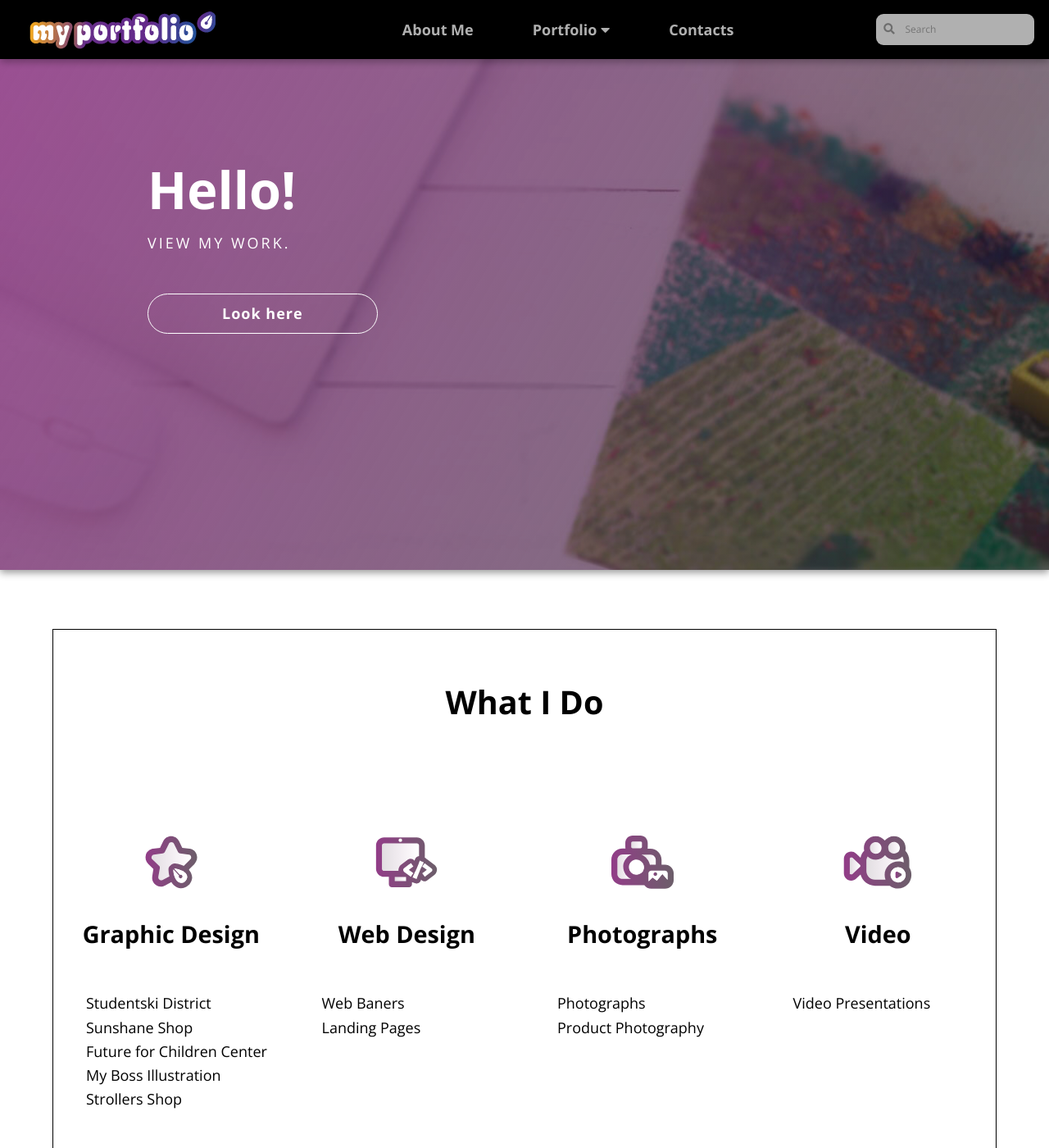
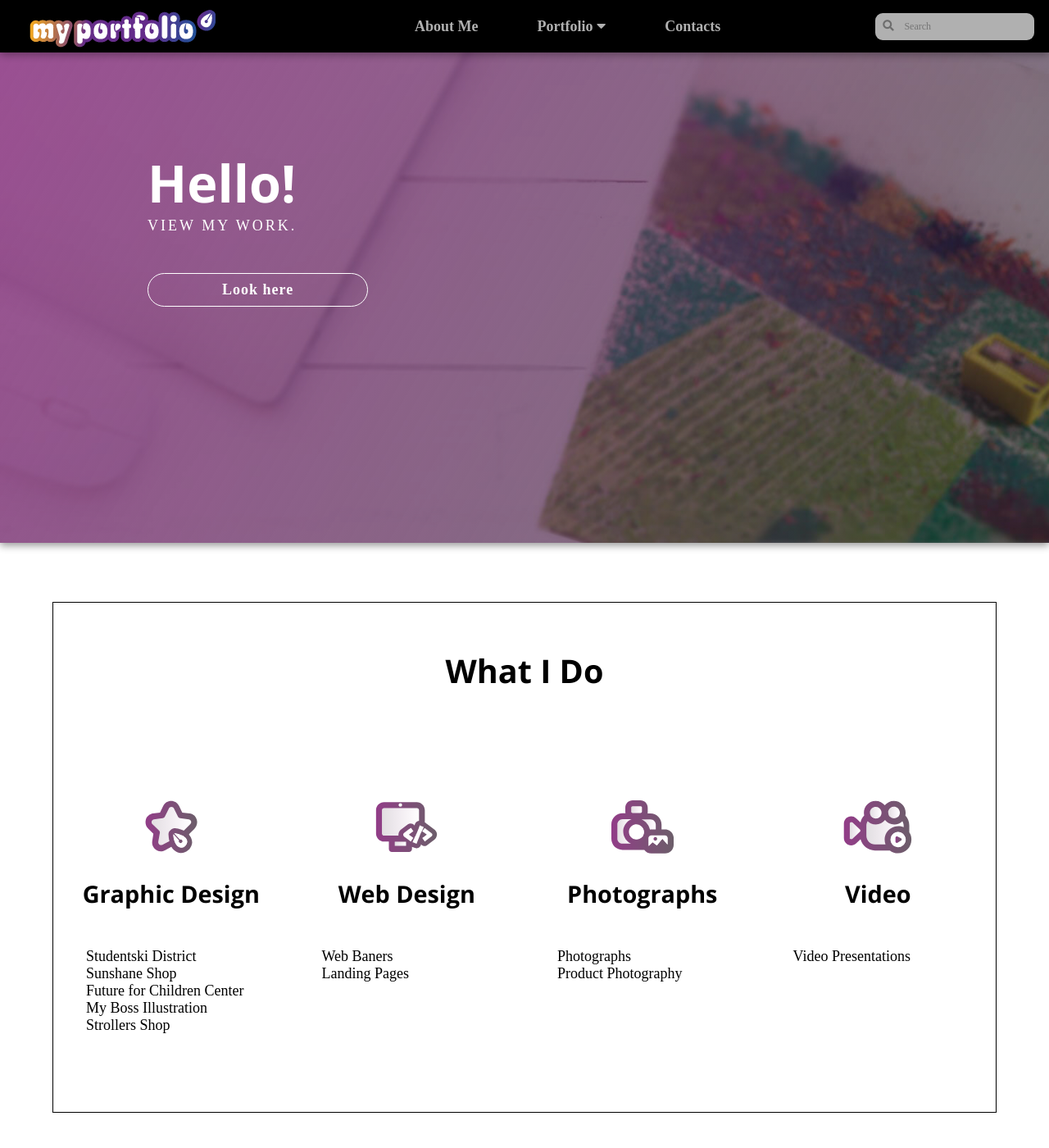
Before and after one commit to LiliyaMilanova/myportfolio, a Jekyll site: the page built from index.html, in a window 1280 px wide and 1400 px high. Shown: the whole window at 82% size. Built offline with Jekyll 4.4.1, drawn with Linux system fonts in a browser that asks for light colours; nearby versions of some CDN libraries.

Commit message:
Update typography.css

```diff
--- a/css/typography.css
+++ b/css/typography.css
@@ -1,5 +1,5 @@
 html {
-    font: 16px/1.618 Open Sans, Helvetica, sand-serif;
+    font: 16px/1.618, Open Sans, Helvetica, sand-serif;
     color: rgb(0, 0, 0);
 }
 
```
